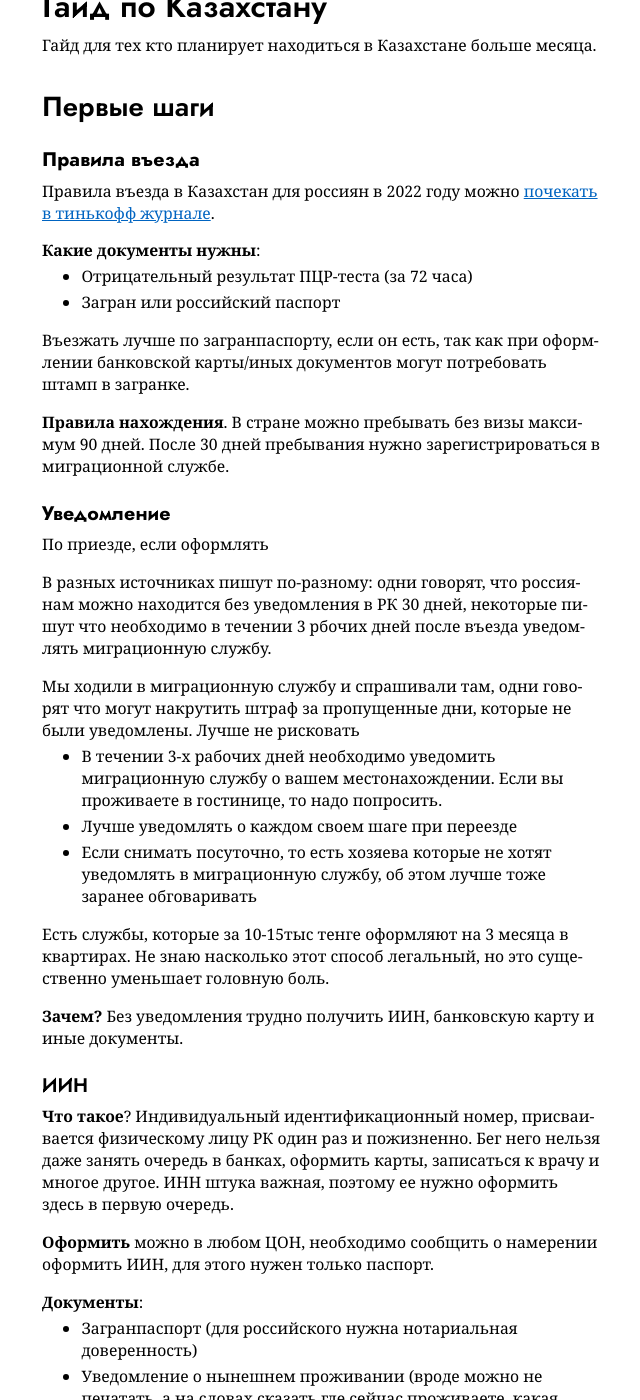
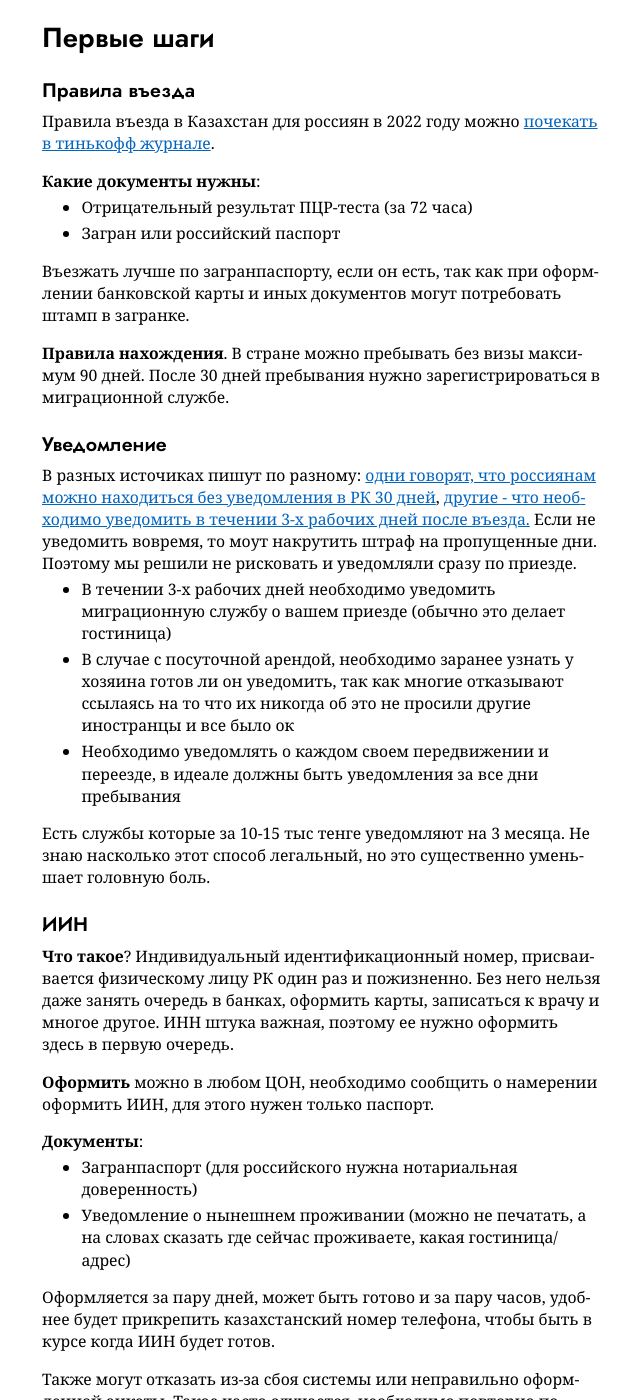
Before and after one commit to keresm/keresaina.github.io, a Jekyll site: the page built from _posts/2022-05-02-kz.md, in a window 1280 px wide and 1400 px high, scrolled down 335 px. Shown: the whole window, without its empty margins (318-958 px from the left). Built offline with Jekyll 4.4.1, drawn with Linux system fonts in a browser that asks for light colours; some of the changed text lies outside the part shown.

Commit message:
Update 2022-05-02-kz.md

```diff
--- a/_posts/2022-05-02-kz.md
+++ b/_posts/2022-05-02-kz.md
@@ -20,36 +18,30 @@
 - Отрицательный результат ПЦР-теста (за 72 часа)
 - Загран или российский паспорт
 
-Въезжать лучше по загранпаспорту, если он есть, так как при оформлении банковской карты/иных документов могут потребовать штамп в загранке.
+Въезжать лучше по загранпаспорту, если он есть, так как при оформлении банковской карты и иных документов могут потребовать штамп в загранке.
 
 **Правила нахождения**. В стране можно пребывать без визы максимум 90 дней. После 30 дней пребывания нужно зарегистрироваться в миграционной службе.
 
-### **Уведомление**
+### Уведомление
 
-По приезде, если оформлять
+В разных источиках пишут по разному: [одни говорят, что россиянам можно находиться без уведомления в РК 30 дней](http://consular.rfembassy.ru/lm/konsulskie_voprosy/poseshenie_rk/), [другие - что необходимо уведомить в течении 3-х рабочих дней после въезда.](https://new.wpk.kz/kzvisaf) Если не уведомить вовремя, то моут накрутить штраф на пропущенные дни. Поэтому мы решили не рисковать и уведомляли сразу по приезде.
 
-В разных источниках пишут по-разному: одни говорят, что россиянам можно находится без уведомления в РК 30 дней, некоторые пишут что необходимо в течении 3 рбочих дней после въезда уведомлять миграционную службу.
+- В течении 3-х рабочих дней необходимо уведомить миграционную службу о вашем приезде (обычно это делает гостиница)
+- В случае с посуточной арендой, необходимо заранее узнать у хозяина готов ли он уведомить, так как многие отказывают ссылаясь на то что их никогда об это не просили другие иностранцы и все было ок
+- Необходимо уведомлять о каждом своем передвижении и переезде, в идеале должны быть уведомления за все дни пребывания
 
-Мы ходили в миграционную службу и спрашивали там, одни говорят что могут накрутить штраф за пропущенные дни, которые не были уведомлены. Лучше не рисковать
-
-- В течении 3-х рабочих дней необходимо уведомить миграционную службу о вашем местонахождении. Если вы проживаете в гостинице, то надо попросить.
-- Лучше уведомлять о каждом своем шаге при переезде
-- Если снимать посуточно, то есть хозяева которые не хотят уведомлять в миграционную службу, об этом лучше тоже заранее обговаривать
-
-Есть службы, которые за 10-15тыс тенге оформляют на 3 месяца в квартирах. Не знаю насколько этот способ легальный, но это существенно уменьшает головную боль.
-
-**Зачем?** Без уведомления трудно получить ИИН, банковскую карту и иные документы.
+Есть службы которые за 10-15 тыс тенге уведомляют на 3 месяца. Не знаю насколько этот способ легальный, но это существенно уменьшает головную боль.
 
 ### ИИН
 
-**Что такое**? Индивидуальный идентификационный номер, присваивается физическому лицу РК один раз и пожизненно. Бег него нельзя даже занять очередь в банках, оформить карты, записаться к врачу и многое другое. ИНН штука важная, поэтому ее нужно оформить здесь в первую очередь.
+**Что такое**? Индивидуальный идентификационный номер, присваивается физическому лицу РК один раз и пожизненно. Без него нельзя даже занять очередь в банках, оформить карты, записаться к врачу и многое другое. ИНН штука важная, поэтому ее нужно оформить здесь в первую очередь.
 
 **Оформить** можно в любом ЦОН, необходимо сообщить о намерении оформить ИИН, для этого нужен только паспорт.
 
 **Документы**:
 
 - Загранпаспорт (для российского нужна нотариальная доверенность)
-- Уведомление о нынешнем проживании (вроде можно не печатать, а на словах сказать где сейчас проживаете, какая гостиница/адрес)
+- Уведомление о нынешнем проживании (можно не печатать, а на словах сказать где сейчас проживаете, какая гостиница/адрес)
 
 Оформляется за пару дней, может быть готово и за пару часов, удобнее будет прикрепить казахстанский номер телефона, чтобы быть в курсе когда ИИН будет готов.
 
@@ -68,7 +60,7 @@
 
 Важно перед сделкой проверять свидетельство о собственности, паспорт собственника, а также составить опись мебели.
 
-**Посуточно**. В среднем двухкомнатную квартиру можно снять за 13.000 тенге в сутки, можно изи торговаться с хозяевами, если снимать на пару недель / месяц. Плюсы снимать квартиры посуточно: не нужно платить за квартплату, интернет, нет большого депозита, есть постельное белье, подушки, кухонная утварь.
+**Посуточно**. В среднем двухкомнатную квартиру можно снять за 13.000 тенге в сутки, если снимать на пару недель/месяц, то в целом можно заторговаться с хохяином на меньшую сумму. Плюсы снимать квартиры посуточно: не нужно платить за квартплату, интернет, нет большого депозита, есть постельное белье, подушки, кухонная утварь.
 
 **Районы**. Часто пересылаемая карта, спасибо какому-то челику. Я успела пожить в “7”, ”пиздец”, ”1” - это карта действительно передает примерное описание районов.
 
@@ -85,12 +77,11 @@
 
 ## Банковские карты
 
-**Какие есть**? Самые популярные: Halyk, Jusan, Kaspi. Я оформила зачем-то сбер кз, но говорят что его скоро совсем закроют, оплата нигде не проходит т.к. нужны именно сбербанковские терминалы, также касается и сторонних переводов, т е нельзя оплатить сервисы. Со временем все больше вводят органичений для иностранных граждан оформлять карты.
+**Какие есть**? Самые популярные: Halyk, Jusan, Kaspi. Я оформила зачем-то сбер кз, но говорят что его скоро совсем закроют, оплата нигде не проходит т.к. нужны именно сбербанковские терминалы, также касается и сторонних переводов. Со временем все больше вводят органичений для иностранных граждан на оформление карт.
 
 **Почему Kaspi?** В Казахстане им пользуются абсолютно все, один из крупных банков, у которых сейчас вполне реально открыть счет.
 
-**Документы**:
-
+Документы:
 - Загранпаспорт (просят штамп в паспорте)
 - ИИН
 - Уведомление/регистрация (я показывала просто уведомление о проживании)
```
Also changed, not shown: other parts of _posts/2022-05-02-kz.md (+3 -5 lines).
